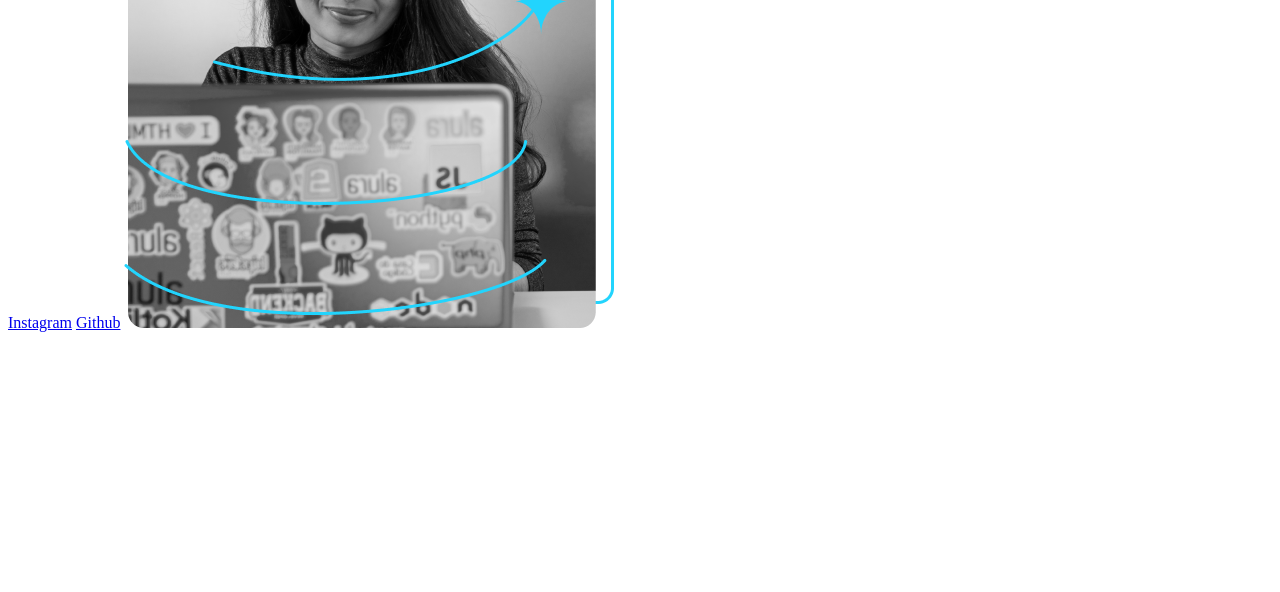
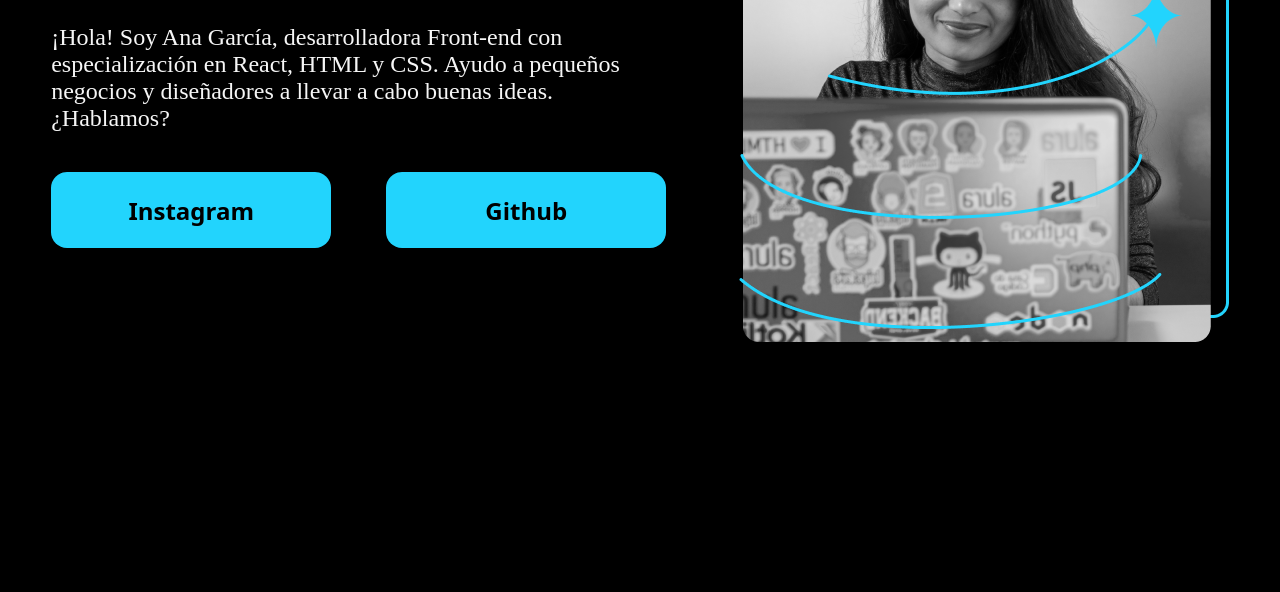
Before and after one commit to CamilaVill/portafolio, a plain HTML site: page index.html in a window 1280 px wide. Shown: the part 336-928 px from the top of the page. Before the commit the page ends 800 px from the top, so only its background shows below. Drawn offline with Linux system fonts and the light colour scheme; a web font is replaced by a local one.

Commit message:
Actualiza style.css

```diff
--- a/index.html
+++ b/index.html
@@ -3,19 +3,27 @@
 <head>
     <meta charset="UTF-8">
     <meta name="viewport" content="width=device-width, initial-scale=1.0">
-    <title>Document</title>
-    <link rel="stylesheet" href "style.css">
+    <title>Portafolio</title>
+    <link rel="stylesheet" href ="style.css">
 </head>
 <body>
     <header></header>
-    <main>
-        <h1>Eleve su negocio a otro nivel <strong>con un Front-End de calidad!</strong>
-        </h1>
-        <p>¡Hola! Soy Ana García, desarrolladora Front-end con especialización en React, HTML y CSS.
-         Ayudo a pequeños negocios y diseñadores a llevar a cabo buenas ideas. ¿Hablamos?
+    <main class="presentacion">
+        <section class="presentacion__contenido">
+            <h1 class="presentacion__contenido__titulo">
+            Eleve su negocio a otro nivel
+            <strong class="Titulo-destaque">con un Front-End de calidad!
+            </strong></h1>
+            <p class="presentacion__contenido__texto">¡Hola! Soy Ana García, desarrolladora Front-end con
+                especialización en React, HTML y CSS. Ayudo a pequeños
+                negocios y diseñadores a llevar a cabo buenas ideas.
+                ¿Hablamos?
         </p>
-        <a href= "https://www.instagram.com/" >Instagram</a>
-        <a href= "https://www.github.com/">Github</a>
+        <div class="presentacion__enlaces">
+        <a class="presentacion__enlaces__link"  href="https://www.instagram.com/" >Instagram</a>
+        <a class="presentacion__enlaces__link"  href="https://www.github.com/">Github</a>
+        </div>
+        </section>
         <img src = "Imagem.png" alt = "Imagen de Ana Garcia trabajando">
     </main>
     <footer></footer>
--- a/style.css
+++ b/style.css
@@ -1,8 +1,55 @@
-body{
-    background-color: #000000;
-    color: #F6F6F6;
+@import url('https://fonts.googleapis.com/css2?family=Emblema+One&display=swap');
+
+* {
+    padding: 0;
+    margin: 0;
 }
 
-strong{
-    color: #22D4FD;
+body{
+    background-color:#000000;
+    color:#F6F6F6;
+    height: 100vh;
+    box-sizing: border-box;
 }
+
+.Titulo-destaque{
+    color:#22D4FD;
+}
+.presentacion{
+    display: flex;
+    align-items: center;
+    margin: 10% 4%;
+    justify-content: space-between;
+}
+
+.presentacion__contenido{
+    width: 615px;
+    display: flex;
+    flex-direction: column;
+    gap: 40px;
+}
+
+.presentacion__contenido__titulo{
+    font-size: 36px;
+    font-family: "Emblema One", system-ui;
+}
+.presentacion__contenido__texto{
+    font-size: 24px;
+
+}
+.presentacion__enlaces{
+    display: flex;
+    justify-content: space-between;
+}
+.presentacion__enlaces__link{
+    width: 280px;
+    background-color: #22D4FD;
+    text-align: center;
+    padding: 21.5px 0;
+    border-radius: 16px;
+    font-family: "Emblema One", system-ui;
+    font-size: 24px;
+    font-weight: 600;
+    text-decoration: none;
+    color: #000000
+}
```
